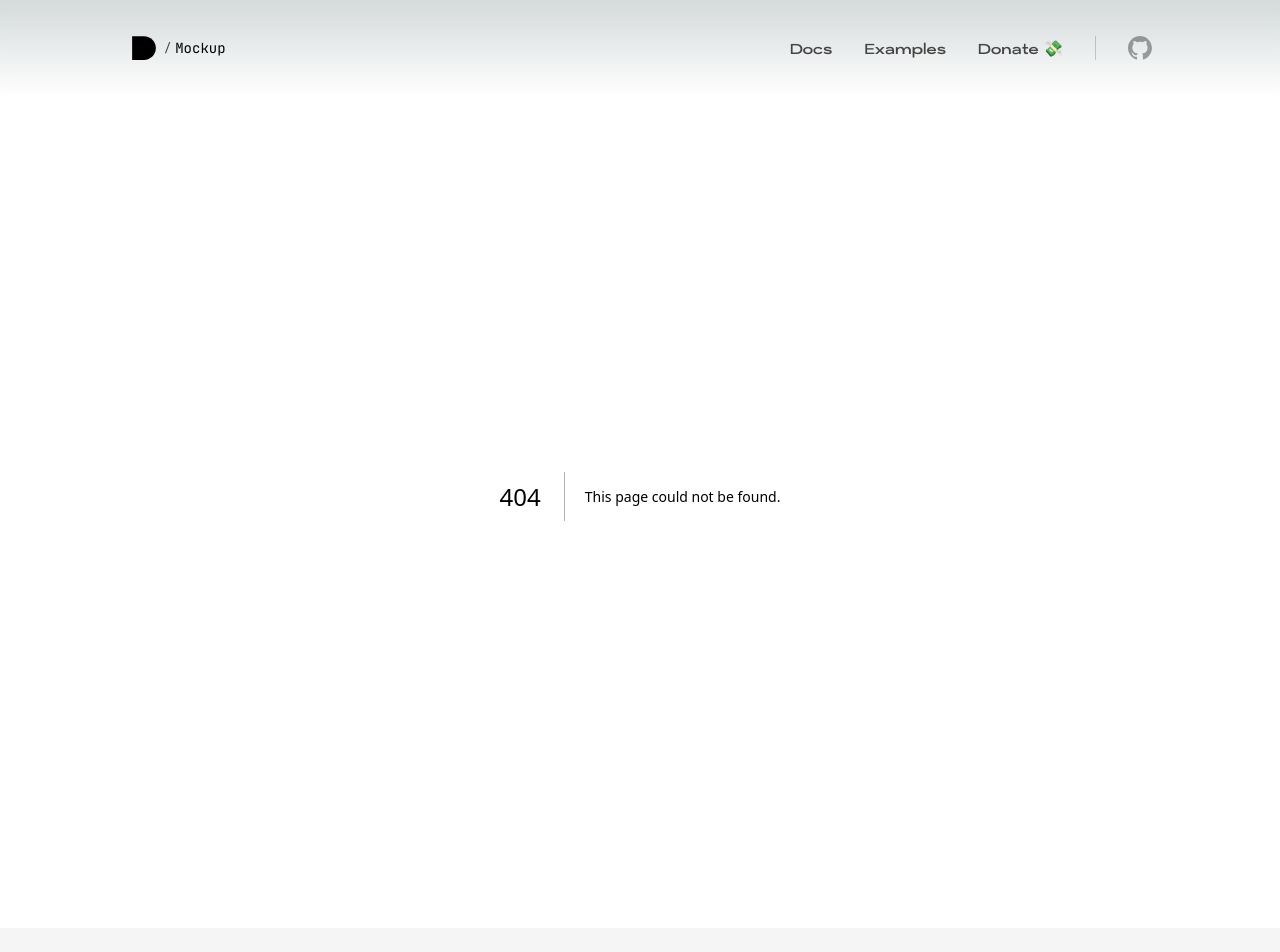
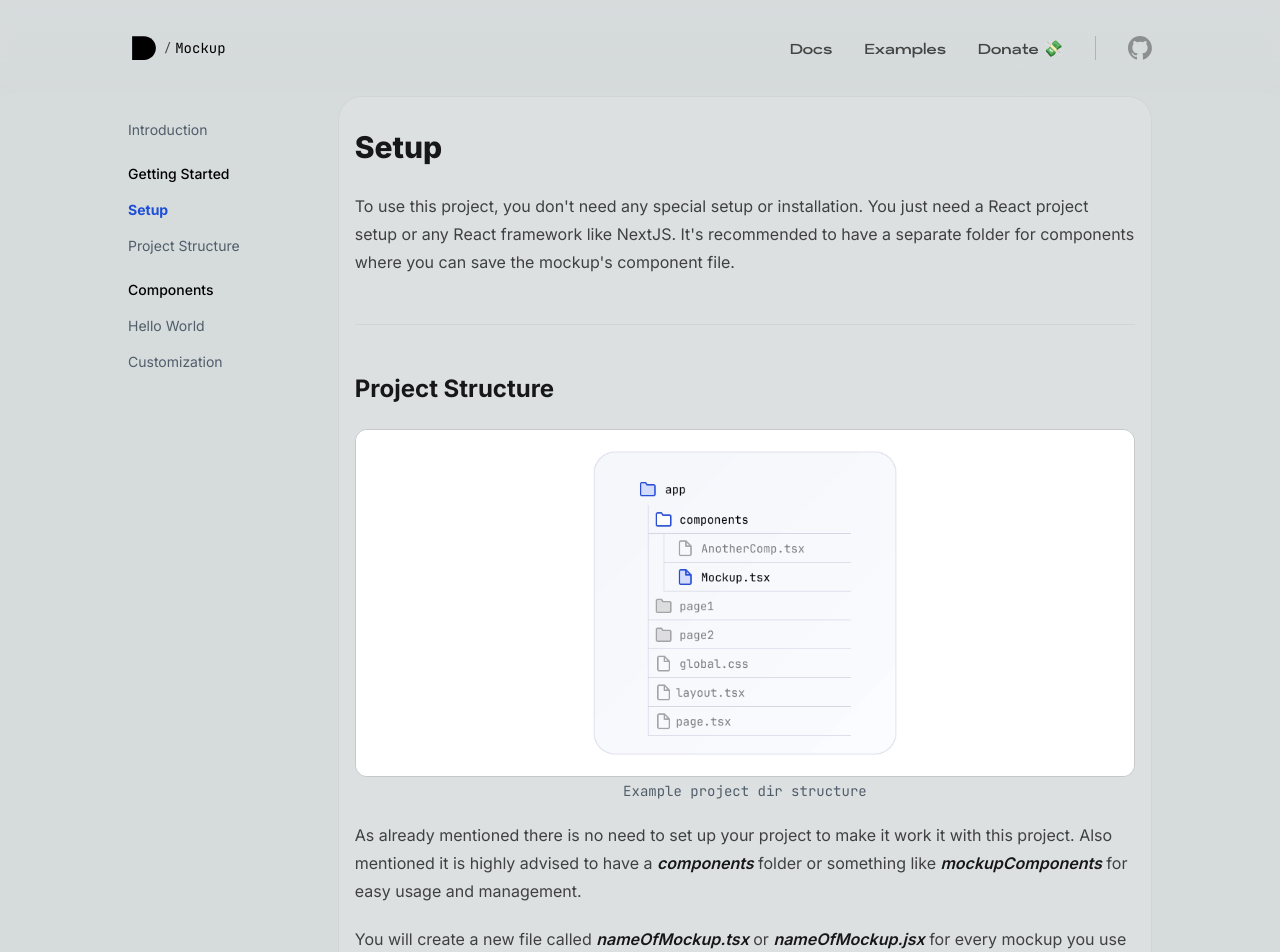
Before and after one commit to dilpreetsinghaulakh/easy-mockup, a Next.js app: page /docs/getting-started/setup in a window 1280 px wide. Before the commit this address had no page. Shown: the top 952 px of the page. Built offline with nearby package versions, Linux system fonts and the light colour scheme.

Commit message:
feat: Add Setup documentation with images.

```diff
--- /dev/null
+++ b/app/docs/getting-started/setup/page.mdx
@@ -0,0 +1,31 @@
+import Image from "next/image";
+import ImageCaption from "../../ImageCaption";
+
+# Setup
+
+To use this project, you don't need any special setup or installation. You just
+need a React project setup or any React framework like NextJS. It's recommended
+to have a separate folder for components where you can save the mockup's
+component file.
+
+---
+
+## Project Structure
+
+<Image
+  src="/docs-project-structure.webp"
+  className="w-full h-auto rounded-xl border border-text-primary/10 mb-0"
+  alt="Intro image"
+  width={2160}
+  height={960}
+/>
+<ImageCaption>Example project dir structure</ImageCaption>
+
+As already mentioned there is no need to set up your project to make it work it
+with this project. Also mentioned it is highly advised to have a
+**_components_** folder or something like **_mockupComponents_** for easy usage
+and management.
+
+You will create a new file called **_nameOfMockup.tsx_** or
+**_nameOfMockup.jsx_** for every mockup you use in your project call the
+function inside of it where needed.
```
Also changed, not shown: public/docs-project-structure.webp (added).
